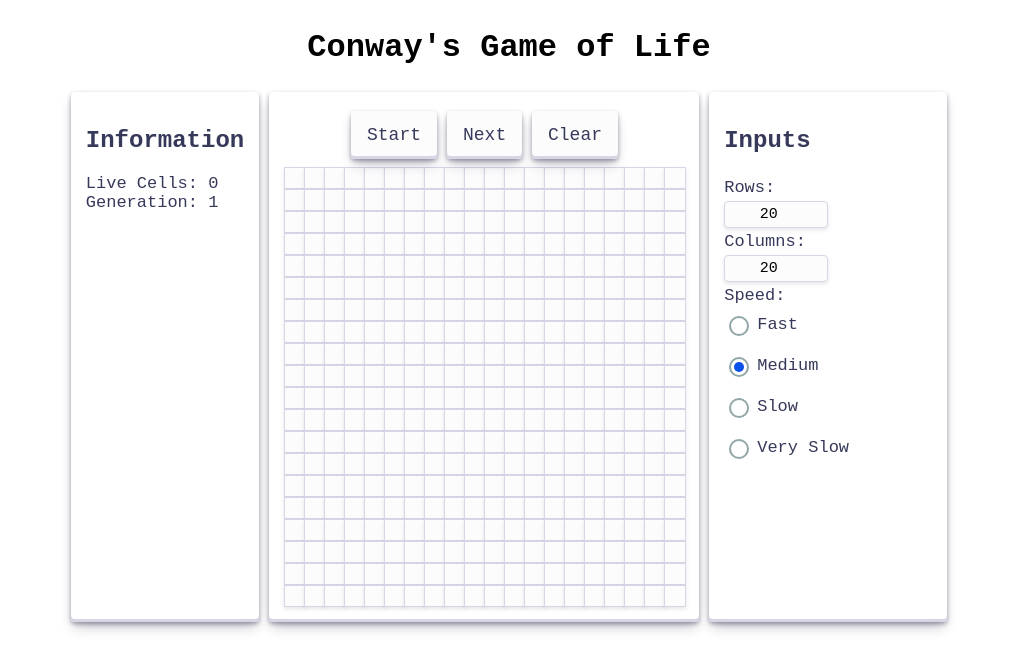
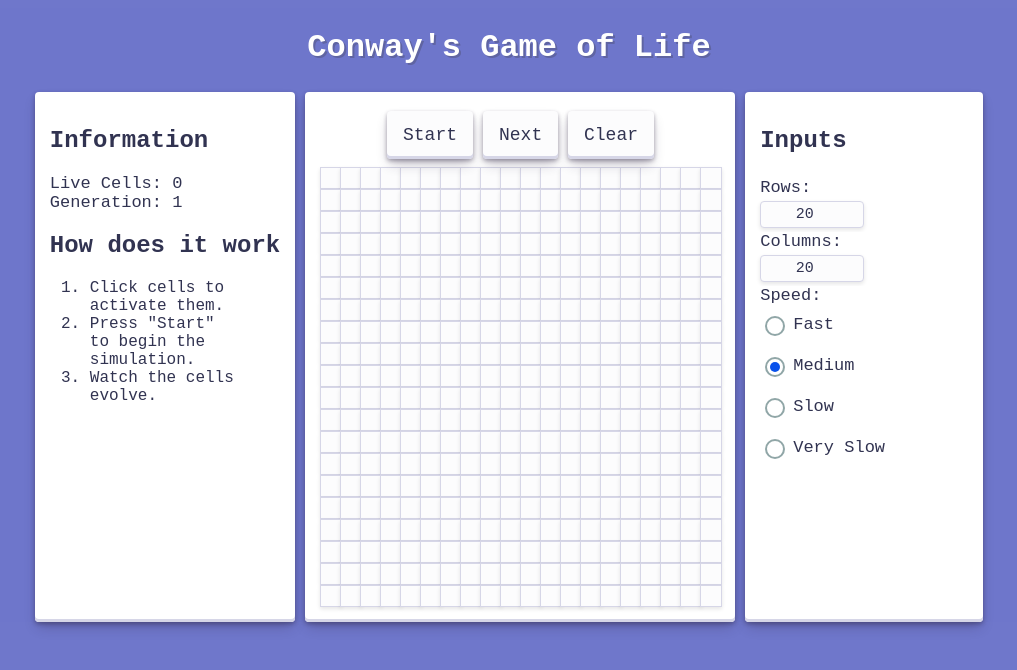
Before and after one commit to dylan-marx/game-of-life, a React (Vite) app: page / in a window 1280 px wide. Shown: the top 670 px of the page, without its empty margins (131-1148 px from the left). Built offline with nearby package versions, Linux system fonts and the light colour scheme.

Commit message:
Style Update

```diff
--- a/src/App.jsx
+++ b/src/App.jsx
@@ -12,7 +12,7 @@ function App() {
   let [generation, setGeneration] = useState(0);
 
   return (
-    <div>
+    <div className="app">
       <div className="heading">
         <h1>Conway's Game of Life</h1>
       </div>
--- a/src/ConwayGrid.jsx
+++ b/src/ConwayGrid.jsx
@@ -146,7 +146,7 @@ function ConwayGrid({rows, cols, speed, setLiveCells, setGeneration}) {
             <button id="one-gen" onClick={() => updateGrid(grid)}>Next</button>
             <button id="clear-grid" onClick={() => {
                 setLocalGeneration(1);
-                setLiveCells(0);
+                setLocalLiveCells(0);
                 setGrid(() => createEmptyGrid());}}
             >Clear</button>
         </div>
@@ -158,7 +158,7 @@ function ConwayGrid({rows, cols, speed, setLiveCells, setGeneration}) {
                     <div
                         className={`cell ${grid[i][j] ? "alive": "dead"}`}
                         key={`${i}-${j}`}
-                        style={{width: 20, height: 20, backgroundColor: grid[i][j] ? "black": undefined} }
+                        style={{width: 20, height: 20} }
                         onClick={() => {
                             let gridCopy = grid.map(subArray => subArray.slice());
 
--- a/src/Information.jsx
+++ b/src/Information.jsx
@@ -5,6 +5,13 @@ function Information({liveCells, generation}) {
             <h2>Information</h2>
             <label>Live Cells: {liveCells}</label> <br/>
             <label>Generation: {generation}</label> <br />
+
+            <h2>How does it work</h2>
+            <ol>
+                <li>Click cells to activate them.</li>
+                <li>Press "Start" to begin the simulation.</li>
+                <li>Watch the cells evolve.</li>
+            </ol>
         </div>
     )
 }
--- a/src/index.css
+++ b/src/index.css
@@ -1,33 +1,16 @@
 * {
     font-family: "JetBrains Mono",monospace;
+    background-color: #6e76cbfd;
+    color: #313351;
 }
 
-#controls {
-  display: flex;
-  flex-direction: row;
-  flex-wrap: wrap;
-  justify-content: center;
-  gap: 10px;
-  margin-top: 4px;
-  margin-bottom: 8px;
+h1 {
+  color: white;
+  text-shadow: 2px 2px rgba(54, 53, 53, 0.269);
 }
 
-.heading {
-  display: flex;
-  flex-direction: row;
-  flex-wrap: wrap;
-  justify-content: center;
-}
-
-.components {
-  display: flex;
-  display: flex;
-  flex-direction: row;
-  flex-wrap: wrap;
-  justify-content: center;
-  gap: 10px;
-  margin-top: 4px;
-  margin-bottom: 8px;
+h2 {
+  background-color: inherit;
 }
 
 button {
@@ -36,7 +19,6 @@ button {
   border-radius: 4px;
   border-width: 0;
   box-shadow: rgba(45, 35, 66, 0.4) 0 2px 4px,rgba(45, 35, 66, 0.3) 0 7px 13px -3px,#D6D6E7 0 -3px 0 inset;
-  color: #36395A;
   height: 48px;
   padding-left: 16px;
   padding-right: 16px;
@@ -59,39 +41,49 @@ button:active {
   transform: translateY(2px);
 }
 
+#controls {
+  display: flex;
+  flex-direction: row;
+  flex-wrap: wrap;
+  justify-content: center;
+  gap: 10px;
+  margin-top: 4px;
+  margin-bottom: 8px;
+  background-color: inherit;
+}
+
+.heading {
+  display: flex;
+  flex-direction: row;
+  flex-wrap: wrap;
+  justify-content: center;
+
+}
+
+.components {
+  display: flex;
+  display: flex;
+  flex-direction: row;
+  flex-wrap: wrap;
+  justify-content: center;
+  gap: 10px;
+  margin-top: 4px;
+  margin-bottom: 8px;
+  background-color: inherit;
+}
+
+.grid {
+  width: fit-content;
+}
+
 .conway-grid {
   width: fit-content;
   border-radius: 4px;
   border-width: 0;
   box-shadow: rgba(45, 35, 66, 0.4) 0 2px 4px,rgba(45, 35, 66, 0.3) 0 7px 13px -3px,#D6D6E7 0 -3px 0 inset;
   box-sizing: border-box;
-  color: #36395A;
+  background-color: white;
   padding: 15px;
-}
-
-.information-container {
-  width: fit-content;
-  border-radius: 4px;
-  border-width: 0;
-  box-shadow: rgba(45, 35, 66, 0.4) 0 2px 4px,rgba(45, 35, 66, 0.3) 0 7px 13px -3px,#D6D6E7 0 -3px 0 inset;
-  box-sizing: border-box;
-  color: #36395A;
-  padding: 15px;
-}
-.input-form {
-  display: flex;
-  flex-direction: column;
-  width: fit-content;
-  border-radius: 4px;
-  border-width: 0;
-  box-shadow: rgba(45, 35, 66, 0.4) 0 2px 4px,rgba(45, 35, 66, 0.3) 0 7px 13px -3px,#D6D6E7 0 -3px 0 inset;
-  box-sizing: border-box;
-  color: #36395A;
-  padding: 15px;
-}
-
-.grid {
-    width: fit-content;
 }
 
 .cell {
@@ -103,15 +95,52 @@ button:active {
   transition: background-color 0.2s, box-shadow 0.2s;
 }
 
+.cell.alive {
+  background-color: #36395A;
+}
+
 .cell:hover {
   background-color: #D6D6E7;
   box-shadow: rgba(0, 0, 0, 0.2) 0 4px 8px;
+}
+
+.information-container {
+  border-radius: 4px;
+  border-width: 0;
+  background-color: white;
+  box-shadow: rgba(45, 35, 66, 0.4) 0 2px 4px,rgba(45, 35, 66, 0.3) 0 7px 13px -3px,#D6D6E7 0 -3px 0 inset;
+  box-sizing: border-box;
+  color: inherit;
+  padding: 15px;
+}
+
+ol {
+  width: 150px;
+  background-color: inherit;
+}
+
+li {
+  background-color: white;
+}
+
+.input-form {
+  display: flex;
+  flex-direction: column;
+  width: fit-content;
+  border-radius: 4px;
+  border-width: 0;
+  background-color: white;
+  box-shadow: rgba(45, 35, 66, 0.4) 0 2px 4px,rgba(45, 35, 66, 0.3) 0 7px 13px -3px,#D6D6E7 0 -3px 0 inset;
+  box-sizing: border-box;
+  color: inherit;
+  padding: 15px;
 }
 
 label {
   font-size: 17px;
   margin-top: 4px;
   margin-bottom: 4px;
+  background-color: inherit;
 }
 
 input[type=number] {
@@ -127,6 +156,7 @@ input[type=number] {
 }
 
 .radio-container {
+  background-color: inherit;
   display: flex;
   flex-direction: column;
   align-items: flex-start;
@@ -149,6 +179,7 @@ input[type=radio] {
   cursor: pointer;
   position: relative;
   transition: border-color 0.5s ease;
+  background-color: inherit;
 }
 
 input[type="radio"]:checked::before {
```
